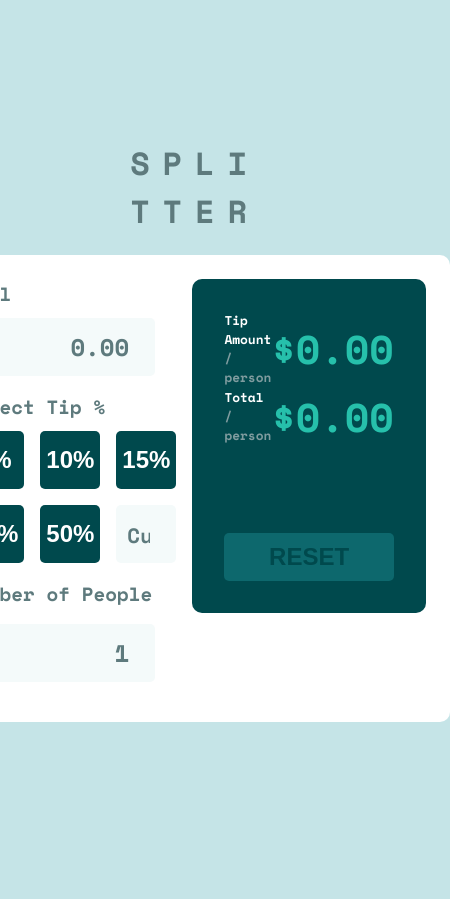
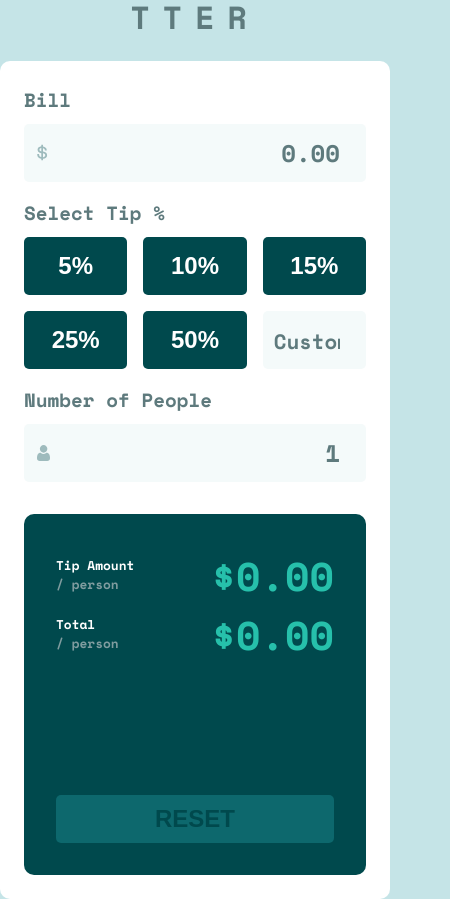
Before and after one commit to Maflacs/frontend-mentor-tip-calculator, a React (Create React App) app: page / in a window 390 px wide. Shown: the whole page, 450 px wide, since content can reach past the window. Before the commit the page ends 860 px from the top, so only its background shows below. Built offline with nearby package versions, Linux system fonts and the light colour scheme.

Commit message:
Add mobile styles

```diff
--- a/src/App.css
+++ b/src/App.css
@@ -85,3 +85,16 @@ input::placeholder {
   color: var(--dark-grayish-cyan);           /* Color */
   font-weight: 700;                     /* Font weight */
 }
+
+@media (max-width: 1000px) {
+  body {
+    margin: 0;
+    font-size: 20px;
+  }
+  .container {
+    width: 100%;
+  }
+  .calculator {
+    flex-direction: column;
+  }
+}
--- a/src/components/BillInput/BillInput.module.css
+++ b/src/components/BillInput/BillInput.module.css
@@ -25,3 +25,9 @@
 .billInput:active {
   border: 3px solid var(--strong-cyan);
 }
+
+@media (max-width: 1000px) {
+  .billInput {
+    width: 100%;
+  }
+}
--- a/src/components/PeopleInput/PeopleInput.module.css
+++ b/src/components/PeopleInput/PeopleInput.module.css
@@ -34,3 +34,13 @@
   margin-top: 1rem;
   font-weight: 300;
 }
+
+@media (max-width: 1000px) {
+  .peopleInput {
+    width: 100%;
+  }
+
+  .zero {
+    margin-right: 0;
+  }
+}
--- a/src/components/TipSelector/TipSelector.module.css
+++ b/src/components/TipSelector/TipSelector.module.css
@@ -53,3 +53,9 @@ button:hover {
 .customInput::placeholder {
   font-size: 1.3rem;
 }
+
+@media (max-width: 1000px) {
+  .tipButtons {
+    width: 100%;
+  }
+}
```
